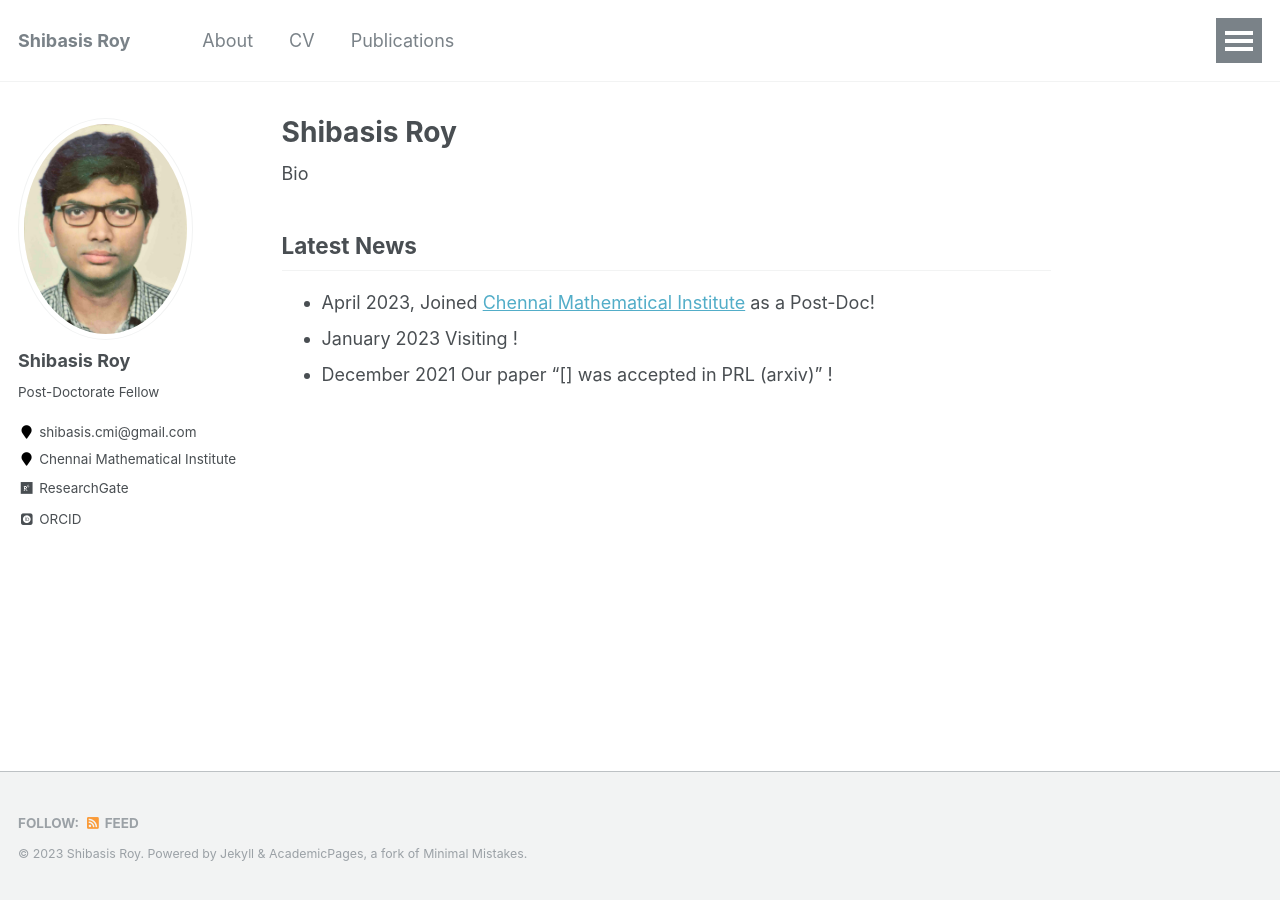
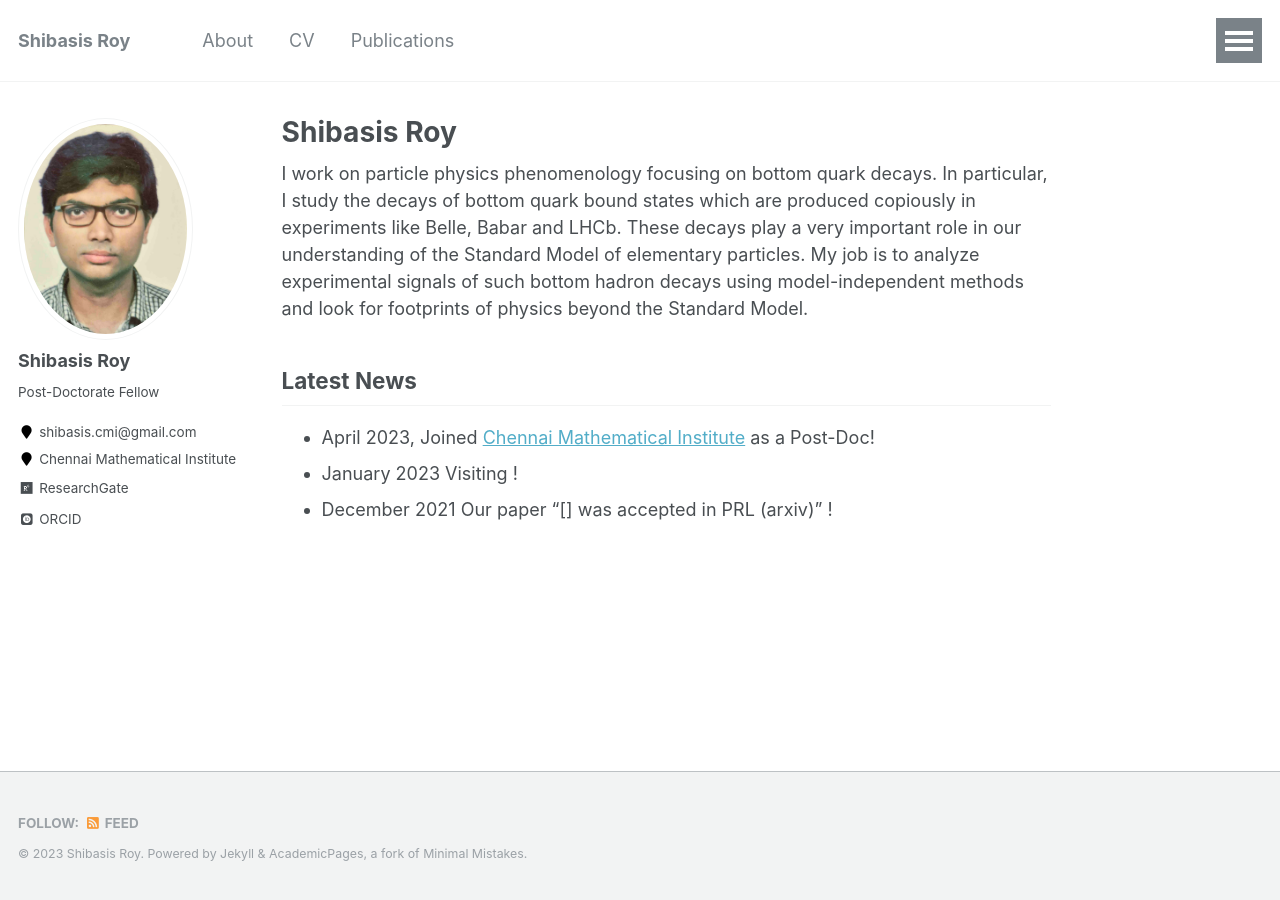
Before and after one commit to shibasisr/shibasisr.github.io, a Jekyll site: the page built from _pages/home.md, in a window 1280 px wide. Built offline with Jekyll 4.4.1, drawn with Linux system fonts in a browser that asks for light colours; some web fonts are replaced; a script bundle is joined from its source files by our own code; library files that are not in the unit come from our copies.

Commit message:
Update home.md

```diff
--- a/_pages/home.md
+++ b/_pages/home.md
@@ -5,7 +5,7 @@ excerpt: "Home"
 author_profile: true
 ---
 
-Bio
+I work on particle physics phenomenology focusing on bottom quark decays. In particular, I study the decays of bottom quark bound states which are produced copiously in experiments like Belle, Babar and LHCb. These decays play a very important role in our understanding of the Standard Model of elementary particles. My job is to analyze experimental signals of such bottom hadron decays using model-independent methods and look for footprints of physics beyond the Standard Model.
 
 
 ## Latest News
```
